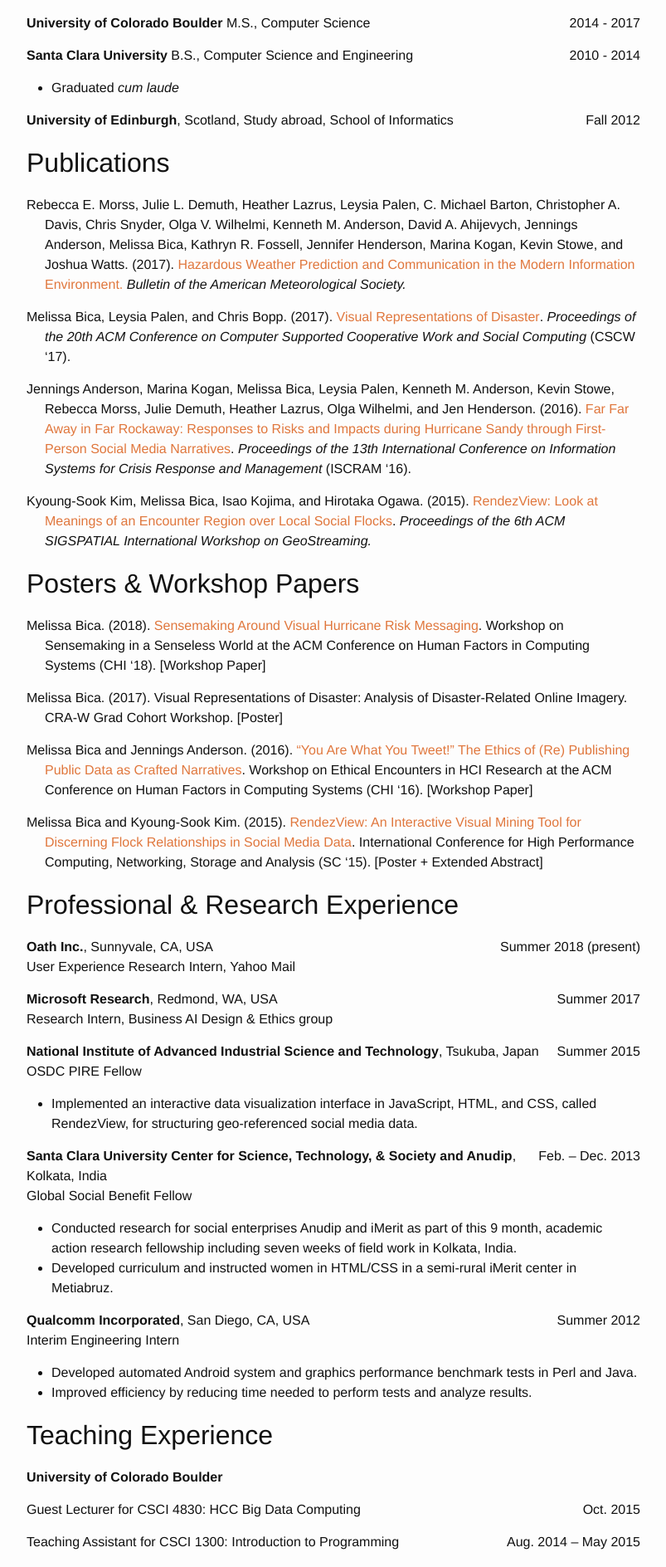
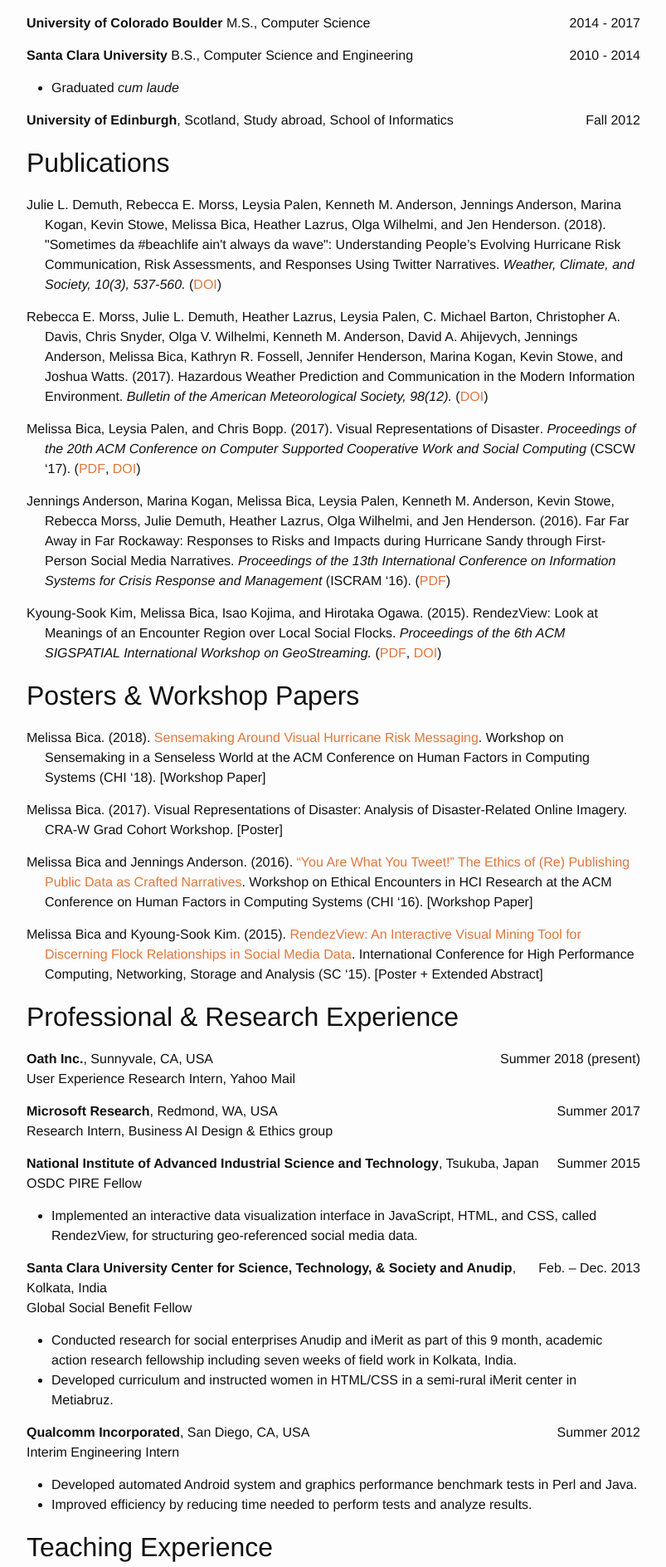
Before and after one commit to melissabica/melissabica.github.io, a Jekyll site: the page built from 3-cv.md, in a window 1280 px wide. Shown: the part 535-2423 px from the top of the page at 83% size, without its empty margins (238-1041 px from the left). Built offline with Jekyll 4.4.1, drawn with Linux system fonts in a browser that asks for light colours; nearby versions of some CDN libraries; comment, search, counter and statistics services are not loaded.

Commit message:
update publicatcations links

```diff
--- a/3-cv.md
+++ b/3-cv.md
@@ -34,13 +34,15 @@ permalink: /cv/
 
 ## Publications
 
-<p class="hangingindent">Rebecca E. Morss, Julie L. Demuth, Heather Lazrus, Leysia Palen, C. Michael Barton, Christopher A. Davis, Chris Snyder, Olga V. Wilhelmi, Kenneth M. Anderson, David A. Ahijevych, Jennings Anderson, Melissa Bica, Kathryn R. Fossell, Jennifer Henderson, Marina Kogan, Kevin Stowe, and Joshua Watts. (2017). <a href="http://journals.ametsoc.org/doi/abs/10.1175/BAMS-D-16-0058.1" target="_blank" class="papertitle">Hazardous Weather Prediction and Communication in the Modern Information Environment.</a> <span class="proceedings">Bulletin of the American Meteorological Society.</span></p>
+<p class="hangingindent">Julie L. Demuth, Rebecca E. Morss, Leysia Palen, Kenneth M. Anderson, Jennings Anderson, Marina Kogan, Kevin Stowe, Melissa Bica, Heather Lazrus, Olga Wilhelmi, and Jen Henderson. (2018). <span class="bolder">"Sometimes da #beachlife ain't always da wave": Understanding People’s Evolving Hurricane Risk Communication, Risk Assessments, and Responses Using Twitter Narratives.</span> <span class="proceedings">Weather, Climate, and Society, 10(3), 537-560.</span> (<a href="https://doi.org/10.1175/WCAS-D-17-0126.1" target="_blank" class="bolder">DOI</a>)</p>
 
-<p class="hangingindent">Melissa Bica, Leysia Palen, and Chris Bopp. (2017). <a href="http://dl.acm.org/authorize?N21352" target="_blank" class="papertitle">Visual Representations of Disaster</a>. <span class="proceedings">Proceedings of the 20th ACM Conference on Computer Supported Cooperative Work and Social Computing </span>(CSCW ‘17).</p>
+<p class="hangingindent">Rebecca E. Morss, Julie L. Demuth, Heather Lazrus, Leysia Palen, C. Michael Barton, Christopher A. Davis, Chris Snyder, Olga V. Wilhelmi, Kenneth M. Anderson, David A. Ahijevych, Jennings Anderson, Melissa Bica, Kathryn R. Fossell, Jennifer Henderson, Marina Kogan, Kevin Stowe, and Joshua Watts. (2017). <span class="bolder">Hazardous Weather Prediction and Communication in the Modern Information Environment.</span> <span class="proceedings">Bulletin of the American Meteorological Society, 98(12).</span> (<a href="http://journals.ametsoc.org/doi/abs/10.1175/BAMS-D-16-0058.1" target="_blank" class="bolder">DOI</a>)</p>
 
-<p class="hangingindent">Jennings Anderson, Marina Kogan, Melissa Bica, Leysia Palen, Kenneth M. Anderson, Kevin Stowe, Rebecca Morss, Julie Demuth, Heather Lazrus, Olga Wilhelmi, and Jen Henderson. (2016). <a href="http://idl.iscram.org/files/jenningsanderson/2016/1388_JenningsAnderson_etal2016.pdf" target="_blank" class="papertitle"> Far Far Away in Far Rockaway: Responses to Risks and Impacts during Hurricane Sandy through First-Person Social Media Narratives</a>. <span class="proceedings">Proceedings of the 13th International Conference on Information Systems for Crisis Response and Management </span>(ISCRAM ‘16).</p>
+<p class="hangingindent">Melissa Bica, Leysia Palen, and Chris Bopp. (2017).  <span class="bolder">Visual Representations of Disaster</span>. <span class="proceedings">Proceedings of the 20th ACM Conference on Computer Supported Cooperative Work and Social Computing </span>(CSCW ‘17). (<a href="http://dl.acm.org/authorize?N21352" target="_blank" class="bolder">PDF</a>, <a href="https://dl.acm.org/citation.cfm?id=2998212" target="_blank" class="bolder">DOI</a>)</p>
 
-<p class="hangingindent">Kyoung-Sook Kim, Melissa Bica, Isao Kojima, and Hirotaka Ogawa. (2015). <a href="http://dl.acm.org/authorize?N12889" target="_blank" class="papertitle">RendezView: Look at Meanings of an Encounter Region over Local Social Flocks</a>. <span class="proceedings">Proceedings of the 6th ACM SIGSPATIAL International Workshop on GeoStreaming.</span></p>
+<p class="hangingindent">Jennings Anderson, Marina Kogan, Melissa Bica, Leysia Palen, Kenneth M. Anderson, Kevin Stowe, Rebecca Morss, Julie Demuth, Heather Lazrus, Olga Wilhelmi, and Jen Henderson. (2016). <span class="bolder"> Far Far Away in Far Rockaway: Responses to Risks and Impacts during Hurricane Sandy through First-Person Social Media Narratives</span>. <span class="proceedings">Proceedings of the 13th International Conference on Information Systems for Crisis Response and Management </span>(ISCRAM ‘16). (<a href="http://idl.iscram.org/files/jenningsanderson/2016/1388_JenningsAnderson_etal2016.pdf" target="_blank" class="bolder">PDF</a>)</p>
+
+<p class="hangingindent">Kyoung-Sook Kim, Melissa Bica, Isao Kojima, and Hirotaka Ogawa. (2015). <span class="bolder">RendezView: Look at Meanings of an Encounter Region over Local Social Flocks</span>. <span class="proceedings">Proceedings of the 6th ACM SIGSPATIAL International Workshop on GeoStreaming.</span> (<a href="http://dl.acm.org/authorize?N12889" target="_blank" class="bolder">PDF</a>, <a href="https://dl.acm.org/citation.cfm?id=2833178" target="_blank" class="bolder">DOI</a>)</p>
 
 
 
--- a/css/styles.css
+++ b/css/styles.css
@@ -47,8 +47,8 @@ a.social-media:hover {
 	font-style:italic;
 }
 
-a.papertitle{
-	font-weight:400;
+.bolder{
+	font-weight:bolder;
 }
 
 .nospace{
```
Also changed, not shown: index.md (+2 -0 lines), 1 other file.
